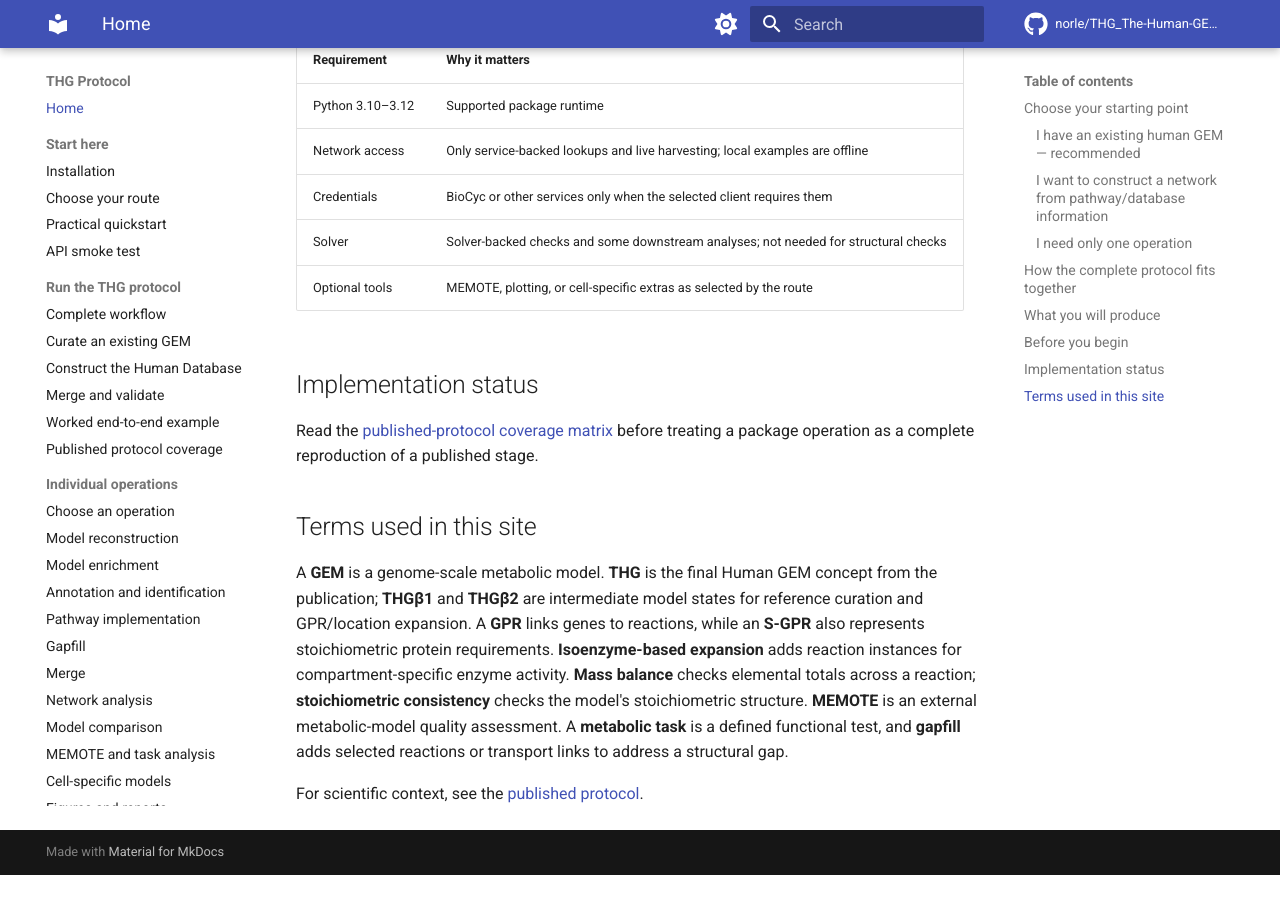
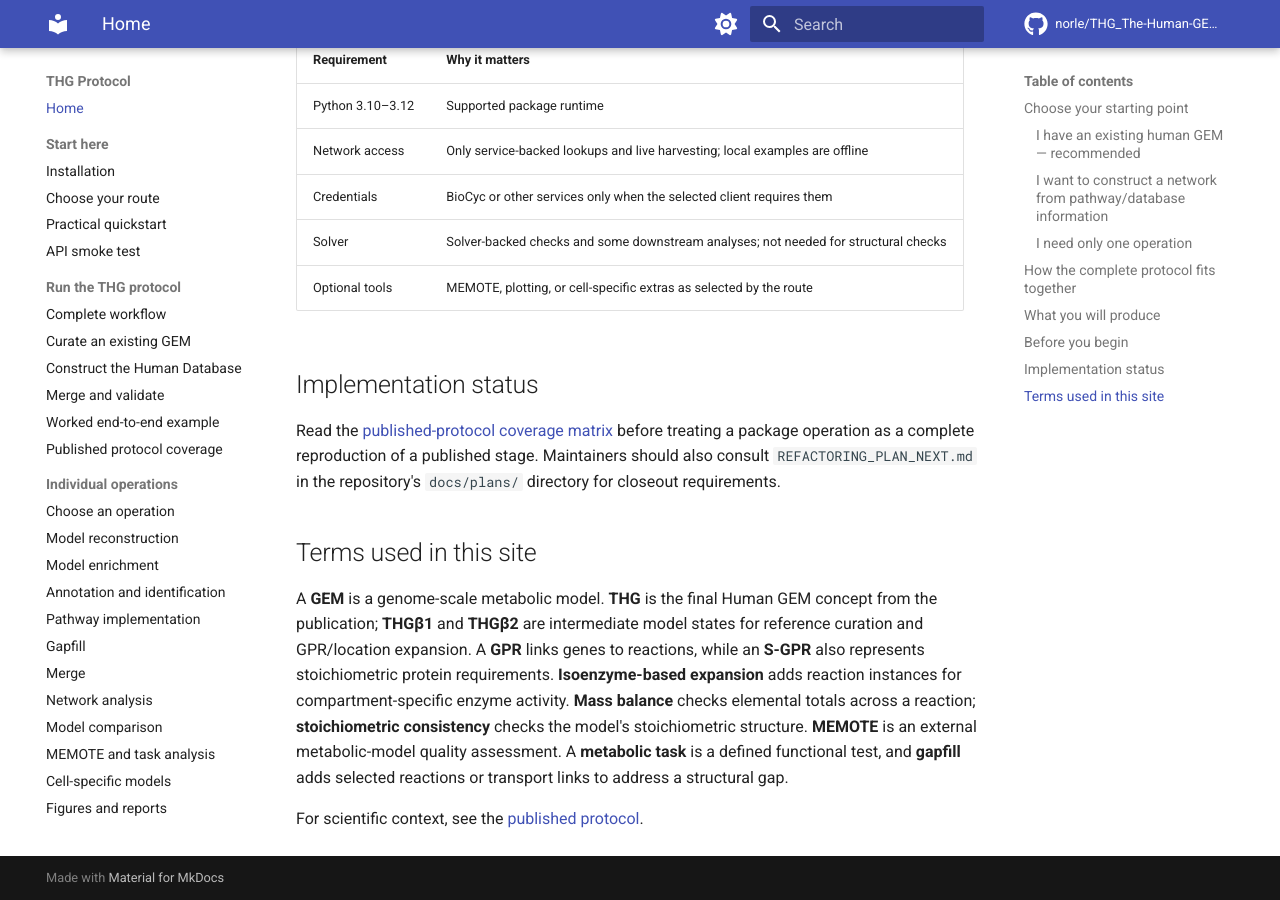
Before and after one commit to norle/THG_The-Human-GEM-protocol-standalone, an MkDocs documentation site: the page built from docs/index.md, in a window 1280 px wide and 900 px high, scrolled down 2083 px. Built offline with MkDocs 1.6.1 and Material for MkDocs 9.7.7, drawn with Linux system fonts in a browser that asks for light colours; comment, search, counter and statistics services are not loaded; before the commit the page ends 2958 px from its top, so only the background shows below that.

Commit message:
fix: close out canonical artifact policy checks

```diff
--- a/docs/canonical-artifact-checksums.txt
+++ b/docs/canonical-artifact-checksums.txt
@@ -1,6 +1,7 @@
 # SHA-256 checksums for tracked canonical artifacts relocated during closeout.
 # The large LFS input is verified by the repository's LFS gate separately.
 docs/assets/component_visualization_template.html | c72ffcec93da6182db399e28922edc5e1d7213ebbc712b1fc2974ed9f796d931
+docs/assets/mermaid-init.js | 31135e93341f66d09c22d59ebced0b93adbfa837b3a593100de8a8f255552e5b
 files/pathway/README.md | 59345022d30ef38f266ed3f94a1affaaccd29a357c6b54a5ba35311116aa27ac
 files/pathway/config/config_glycocalyx_cytoskeleton.json | affecaa197eff5b6a006c23d5ba6dbca3023496de31c7afad3be7beed38b3fe0
 files/pathway/config/config_glycocalyx_cytoskeleton_contractile.json | b8435a8e3605120b6c45aa3c2504d4115f3d146c685fc60f0138ef271e3a5586
--- a/docs/index.md
+++ b/docs/index.md
@@ -76,7 +76,8 @@
 
 Read the [published-protocol coverage matrix](protocol/implementation-status.md)
 before treating a package operation as a complete reproduction of a published
-stage.
+stage. Maintainers should also consult `REFACTORING_PLAN_NEXT.md` in the
+repository's `docs/plans/` directory for closeout requirements.
 
 ## Terms used in this site
 
```
Also changed, not shown: README.md (+4 -2 lines).
